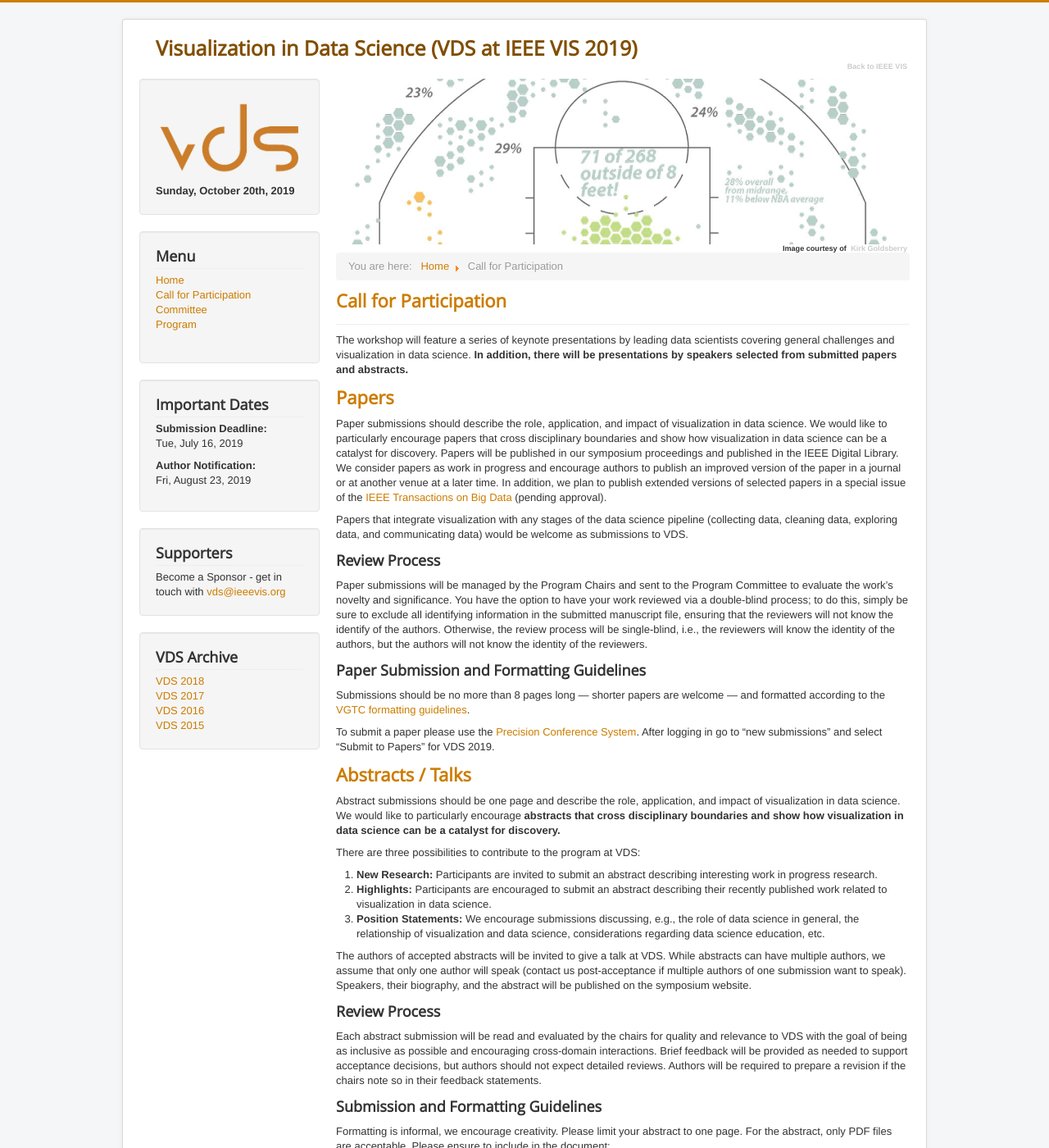
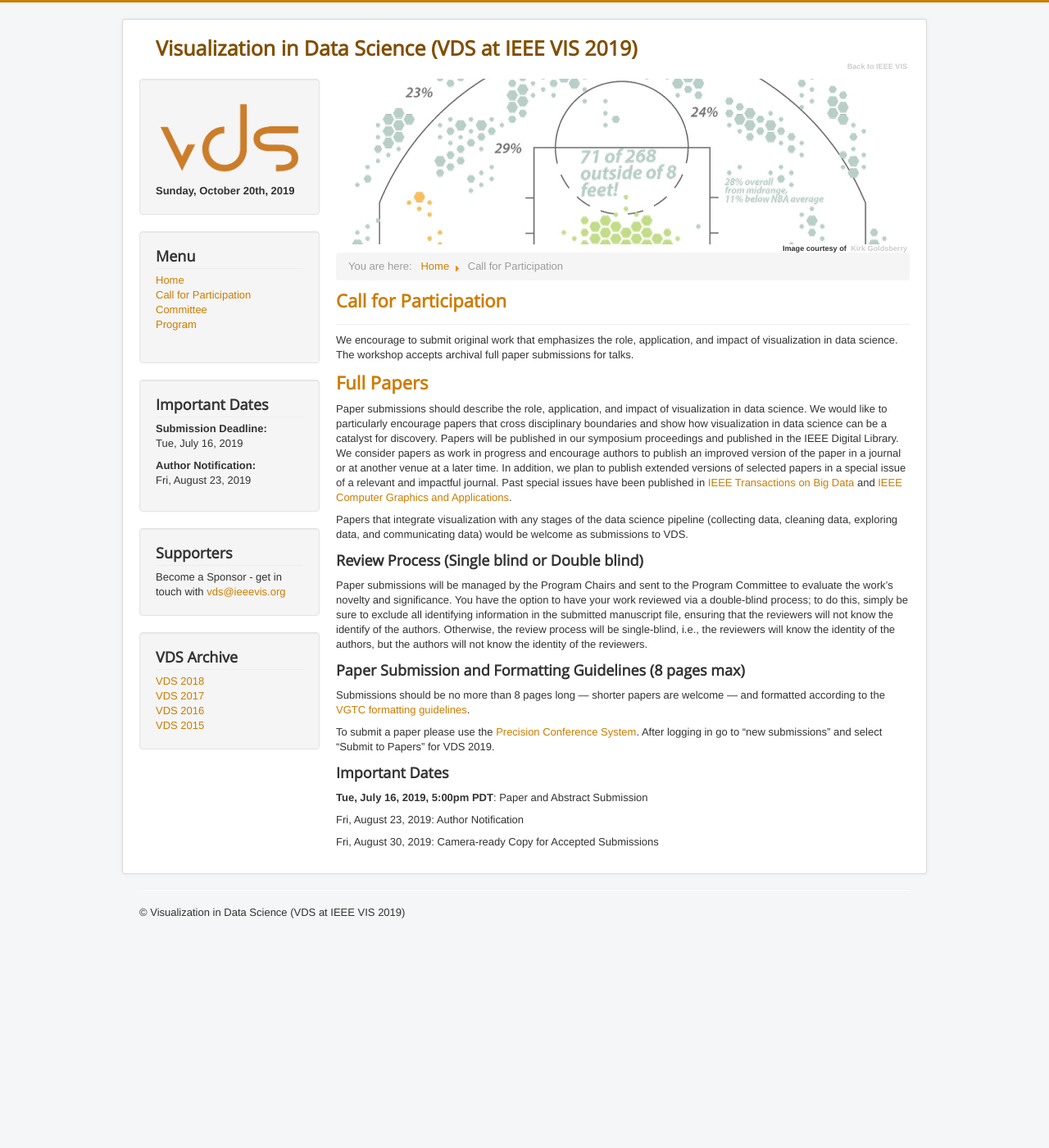
Before and after one commit to visualdatascience/2019, a Jekyll site: the page built from cfp.md, in a window 1280 px wide and 1400 px high. Shown: the whole window at 82% size. Built offline with Jekyll 4.4.1, drawn with Linux system fonts in a browser that asks for light colours; some of the changed text lies outside the part shown.

Commit message:
update cfp

```diff
--- a/cfp.md
+++ b/cfp.md
@@ -4,22 +4,22 @@ title: Call for Participation
 permalink: /cfp/
 ---
 
-The workshop will feature a series of keynote presentations by leading data scientists covering general challenges and visualization in data science. **In addition, there will be presentations by speakers selected from submitted papers and abstracts.**
+We encourage to submit original work that emphasizes the role, application, and impact of visualization in data science. The workshop accepts archival full paper submissions for talks.
 
-## Papers
+## Full Papers
 
 
-Paper submissions should describe the role, application, and impact of visualization in data science. We would like to particularly encourage papers that cross disciplinary boundaries and show how visualization in data science can be a catalyst for discovery. Papers will be published in our symposium proceedings and published in the IEEE Digital Library.  We consider papers as work in progress and encourage authors to publish an improved version of the paper in a journal or at another venue at a later time.  In addition, we plan to publish extended versions of selected papers in a special issue of the [IEEE Transactions on Big Data](https://www.computer.org/web/tbd) (pending approval).
+Paper submissions should describe the role, application, and impact of visualization in data science. We would like to particularly encourage papers that cross disciplinary boundaries and show how visualization in data science can be a catalyst for discovery. Papers will be published in our symposium proceedings and published in the IEEE Digital Library. We consider papers as work in progress and encourage authors to publish an improved version of the paper in a journal or at another venue at a later time. In addition, we plan to publish extended versions of selected papers in a special issue of a relevant and impactful journal. Past special issues have been published in [IEEE Transactions on Big Data](https://www.computer.org/csdl/journal/bd) and [IEEE Computer Graphics and Applications](https://www.computer.org/csdl/magazines/cg).
 
 Papers that integrate visualization with any stages of the data science pipeline (collecting data, cleaning data, exploring data, and communicating data) would be welcome as submissions to VDS.
 
 
-### Review Process
+### Review Process (Single blind or Double blind)
 
 Paper submissions will be managed by the Program Chairs and sent to the Program Committee to evaluate the work’s novelty and significance. You have the option to have your work reviewed via a double-blind process; to do this, simply be sure to exclude all identifying information in the submitted manuscript file, ensuring that the reviewers will not know the identify of the authors. Otherwise, the review process will be single-blind, i.e., the reviewers will know the identity of the authors, but the authors will not know the identity of the reviewers.
 
 
-### Paper Submission and Formatting Guidelines
+### Paper Submission and Formatting Guidelines (8 pages max)
 
 
 Submissions should be no more than 8 pages long — shorter papers are welcome — and formatted according to the [VGTC formatting guidelines](http://junctionpublishing.org/vgtc/Tasks/camera.html).
@@ -27,34 +27,9 @@ Submissions should be no more than 8 pages long — shorter papers are welcome
 To submit a paper please use the [Precision Conference System](https://new.precisionconference.com/submissions). After logging in go to “new submissions” and select “Submit to Papers” for VDS 2019.
 
 
-## Abstracts / Talks
-
-Abstract submissions should be one page and describe the role, application, and impact of visualization in data science. We would like to particularly encourage **abstracts that cross disciplinary boundaries and show how visualization in data science can be a catalyst for discovery.**
-
-
-There are three possibilities to contribute to the program at VDS:
-
- 1. **New Research:** Participants are invited to submit an abstract describing interesting work in progress research.
- 2. **Highlights:** Participants are encouraged to submit an abstract describing their recently published work related to visualization in data science.
- 3. **Position Statements:** We encourage submissions discussing, e.g., the role of data science in general, the relationship of visualization and data science, considerations regarding data science education, etc.
-
-The authors of accepted abstracts will be invited to give a talk at VDS. While abstracts can have multiple authors, we assume that only one author will speak (contact us post-acceptance if multiple authors of one submission want to speak). Speakers, their biography, and the abstract will be published on the symposium website.
-
-### Review Process
-
-Each abstract submission will be read and evaluated by the chairs for quality and relevance to VDS with the goal of being as inclusive as possible and encouraging cross-domain interactions. Brief feedback will be provided as needed to support acceptance decisions, but authors should not expect detailed reviews. Authors will be required to prepare a revision if the chairs note so in their feedback statements.
-
-### Submission and Formatting Guidelines
-
-Formatting is informal, we encourage creativity. Please limit your abstract to one page. For the abstract, only PDF files are acceptable. Please ensure to include in the document:
-
- * a concise description of the talk content,
- * a picture showing an application of visualization in data science (not necessary for position statements),
- * for previously published work: a reference to the original paper.
-
-To submit a paper please use the [Precision Conference System](https://new.precisionconference.com/submissions). After logging in go to "new submissions" and select "Submit to Abstracts/Talks" for VDS 2019.
 
 ### Important Dates
+
 
 **Tue, July 16, 2019, 5:00pm PDT**: Paper and Abstract Submission
 
```
